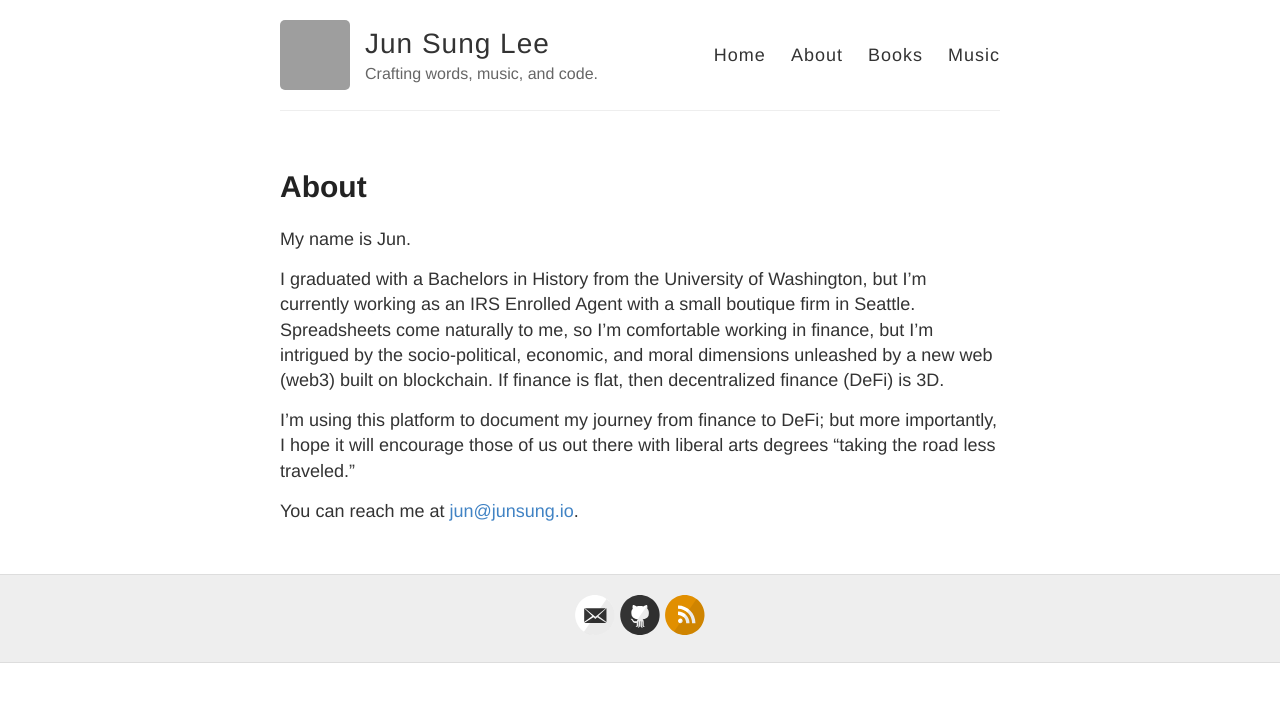
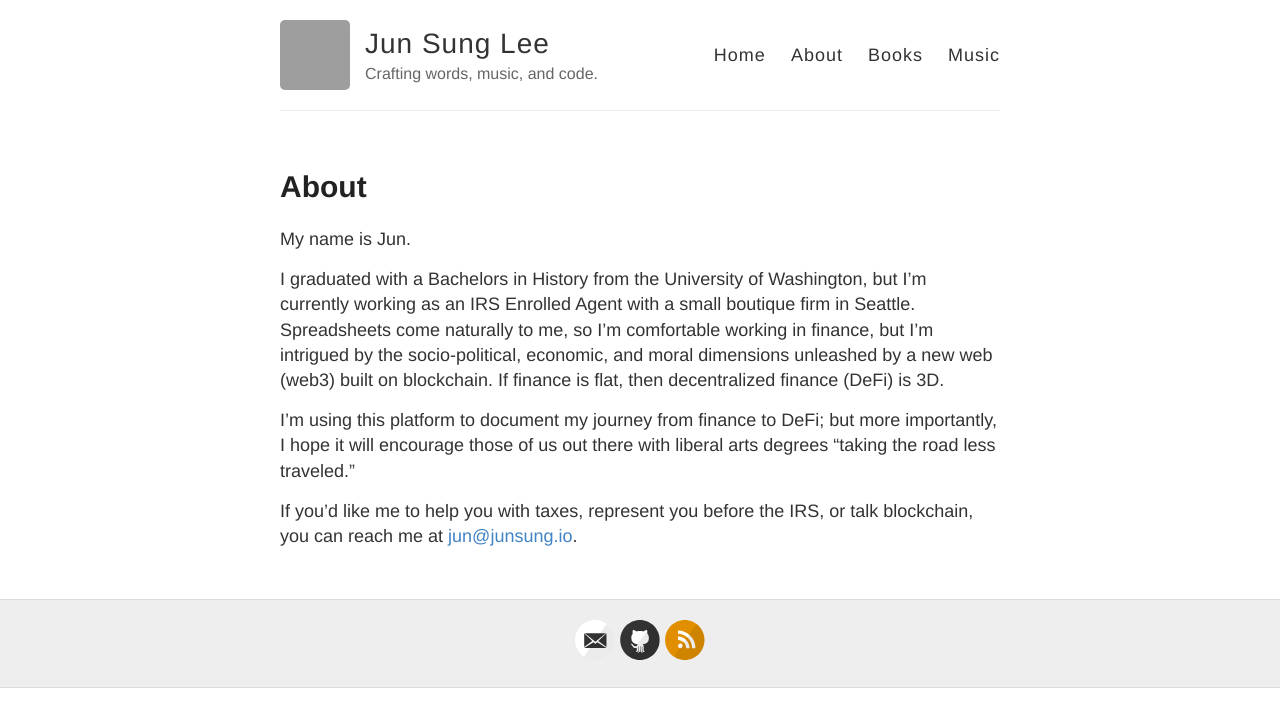
Before and after one commit to poastmil/junsunglee.com, a Jekyll site: the page built from about.md, in a window 1280 px wide. Shown: the top 727 px of the page. Built offline with Jekyll 4.4.1, drawn with Linux system fonts in a browser that asks for light colours; grey boxes are pictures that could not be loaded.

Commit message:
Updated About

```diff
--- a/about.md
+++ b/about.md
@@ -10,4 +10,4 @@ I graduated with a Bachelors in History from the University of Washington, but I
 
 I'm using this platform to document my journey from finance to DeFi; but more importantly, I hope it will encourage those of us out there with liberal arts degrees "taking the road less traveled."
 
-You can reach me at [jun@junsung.io](jun@junsung.io).
+If you'd like me to help you with taxes, represent you before the IRS, or talk blockchain, you can reach me at [jun@junsung.io](jun@junsung.io).
```
